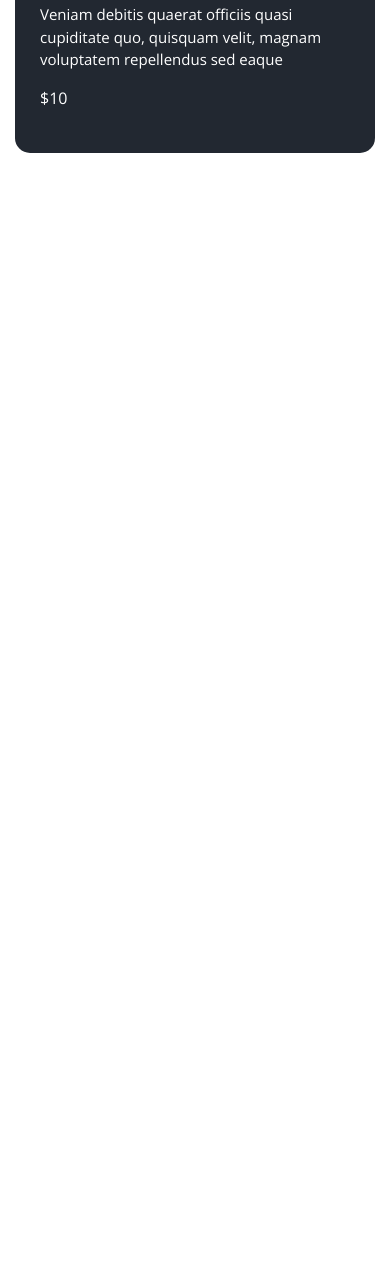
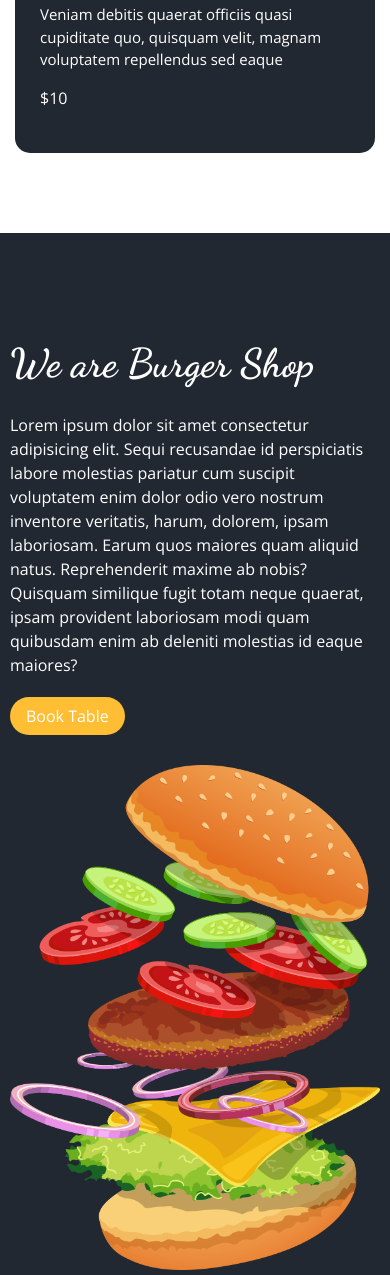
Before and after one commit to RickHalmoguera/Burger-Shop-Front, a plain HTML site: page index.html in a window 390 px wide. Shown: the part 5496-6771 px from the top of the page. Before the commit the page ends 5729 px from the top, so only its background shows below. Drawn offline with nearby package versions, Linux system fonts and the light colour scheme.

Commit message:
ADD: SECTION ABOUT

```diff
--- a/index.html
+++ b/index.html
@@ -226,6 +226,25 @@
         </div>
 
     </section>
+
+    <section class="section-about">
+        <div class="section-about__img-container">
+            <img src="/images/about-img.png" alt="burger" class="section-about__img">
+        </div>
+        <div class="section-about__text-container">
+            <h2 class="section-about__h2">We are Burger Shop</h2>
+            <p class="section-about__p">
+                Lorem ipsum dolor sit amet consectetur adipisicing elit. Sequi recusandae id perspiciatis labore molestias pariatur cum suscipit voluptatem enim dolor odio vero nostrum inventore veritatis,
+                harum, dolorem, ipsam laboriosam. Earum quos maiores quam aliquid natus.
+                Reprehenderit maxime ab nobis? Quisquam similique fugit totam neque quaerat,
+                ipsam provident laboriosam modi quam quibusdam enim ab deleniti molestias id
+                eaque maiores?
+            </p>
+            <button class="button">
+                <p class="buttonn__p">Book Table</p>
+            </button>
+        </div>
+    </section>
 </body>
 
 <script src="/js/script.js" type="module" ></script>
--- a/styles/sass/section-menu.scss
+++ b/styles/sass/section-menu.scss
@@ -1 +1,85 @@
 @import "variables.scss";
+
+
+.section-menu{
+    @include section();
+    &__h2{
+
+        font-size: 4.0rem;
+        text-align: center;
+        margin-bottom: 1.5em;
+
+    }
+
+    &__container{
+
+        display: flex;
+        flex-wrap: wrap;
+        justify-content: center;
+        gap: .5em;
+        margin-bottom: 4em;
+
+
+        &--food{
+            gap: 2em;
+        }
+    }
+
+
+    &__filter-card{
+        max-width: 360px;
+        display: none;
+        background-color: $color-bg-main;
+        border-radius: 15px;
+
+    }
+}
+
+.filter-card{
+    &__img-container{
+        background-color: $color-bg-secondary;
+        border-radius: 15px 15px 15px 45px;
+        margin: -1px;
+        height: 215px;
+        display: flex;
+        justify-content: center;
+        align-items: center;
+    }
+    &__text-container{
+        border-radius: 15px;
+        height: 215px;
+        padding: 2.5em;
+        display: flex;
+        flex-direction: column;
+        gap: 1.6em;
+    }
+
+    &__img{
+        max-width: 100%;
+        max-height: 145px;
+    }
+
+    &__h3{
+        font-size: 2rem;
+        font-weight: 600;
+        line-height: 1.2;
+        color: $color-font-white;
+    }
+
+    &__p{
+        font-size: 1.5rem;
+        color: $color-font-white;
+        line-height: 1.5;
+    }
+
+    &__h4{
+        font-size: 1.6rem;
+        color: $color-font-white;
+        font-weight: 500;
+    }
+}
+
+
+.show {
+    display: block;
+  }
--- a/styles/sass/styles.scss
+++ b/styles/sass/styles.scss
@@ -9,85 +9,41 @@
 @import "section-promotions.scss";
 
 
-.section-menu{
-    @include section();
-    &__h2{
+.section-about{
+    background-color: $color-bg-main;
+    padding: 10em 1em;
+    display: flex;
+    flex-direction: column;
+    gap: 3em;
 
-        font-size: 4.0rem;
-        text-align: center;
-        margin-bottom: 1.5em;
-
+    &__text-container{
+        display: flex;
+        flex-direction: column;
+        align-items: flex-start;
+        gap: 2em;
+        order: 1;
     }
 
-    &__container{
-
-        display: flex;
-        flex-wrap: wrap;
-        justify-content: center;
-        gap: .5em;
-        margin-bottom: 4em;
-
-
-        &--food{
-            gap: 2em;
-        }
-    }
-
-
-    &__filter-card{
-        max-width: 360px;
-        display: none;
-        background-color: $color-bg-main;
-        border-radius: 15px;
-
-    }
-}
-
-.filter-card{
     &__img-container{
-        background-color: $color-bg-secondary;
-        border-radius: 15px 15px 15px 45px;
-        margin: -1px;
-        height: 215px;
-        display: flex;
-        justify-content: center;
-        align-items: center;
-    }
-    &__text-container{
-        border-radius: 15px;
-        height: 215px;
-        padding: 2.5em;
-        display: flex;
-        flex-direction: column;
-        gap: 1.6em;
+        width: 100%;
+        order: 2;
     }
 
     &__img{
-        max-width: 100%;
-        max-height: 145px;
+        width: 100%;
     }
 
-    &__h3{
-        font-size: 2rem;
-        font-weight: 600;
-        line-height: 1.2;
+    &__h2{
+        font-size: 4.0rem;
+        font-weight: 700;
+        line-height: 1.5;
         color: $color-font-white;
     }
 
     &__p{
-        font-size: 1.5rem;
+        font-size: 1.6rem;
+        font-weight: 500;
+        line-height: 1.5;
         color: $color-font-white;
-        line-height: 1.5;
-    }
-
-    &__h4{
-        font-size: 1.6rem;
-        color: $color-font-white;
-        font-weight: 500;
     }
 }
-
-
-.show {
-    display: block;
-  }
```
Also changed, not shown: styles/css/styles.css, 1 other file.
